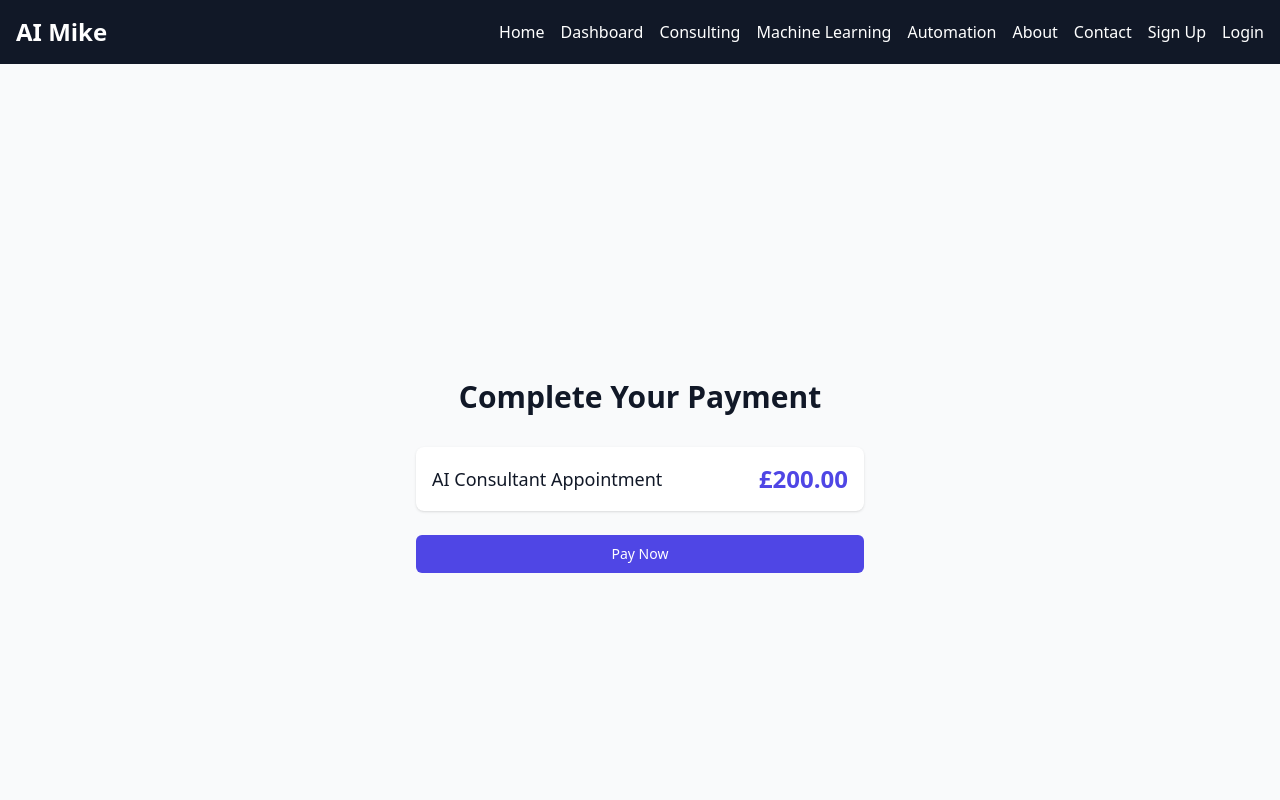
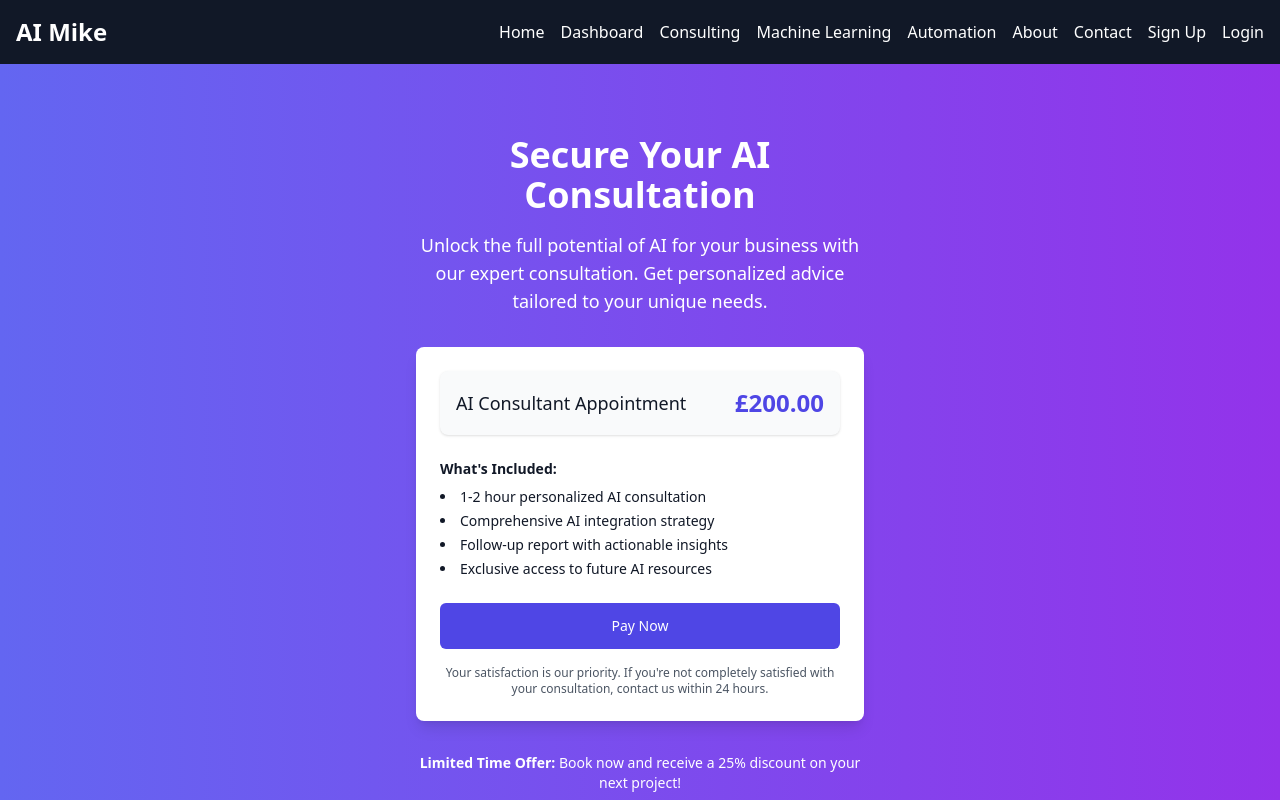
Before and after one commit to m0onpi/aimike, a Next.js app: page /payment in a window 1280 px wide. Shown: the top 800 px of the page. Built offline with nearby package versions, Linux system fonts and the light colour scheme; no server answers; sample sign-in values are in the browser's storage.

Commit message:
payment page update

```diff
--- a/app/dashboard/page.tsx
+++ b/app/dashboard/page.tsx
@@ -1,6 +1,6 @@
 'use client';
 import { useEffect, useState } from 'react';
-import { useSession } from 'next-auth/react';
+import { useSession, signOut} from 'next-auth/react';
 import { useRouter } from 'next/navigation';
 
 const Dashboard = () => {
@@ -144,13 +144,19 @@ const Dashboard = () => {
         </div>
       )}
 
-    <div className="mt-8">
+      <div className="mt-8 flex flex-col md:flex-row md:justify-center space-y-4 md:space-y-0 md:space-x-4">
         <a
           href="/contact"
           className="inline-block bg-indigo-600 text-white font-semibold py-3 px-6 rounded-lg shadow-lg hover:bg-indigo-700 transition duration-300"
         >
           Contact Support
         </a>
+        <button
+          onClick={() => signOut()}
+          className="inline-block bg-red-600 text-white font-semibold py-3 px-6 rounded-lg shadow-lg hover:bg-red-700 transition duration-300"
+        >
+          Logout
+        </button>
       </div>
     </div>
   </div>
--- a/app/payment/page.tsx
+++ b/app/payment/page.tsx
@@ -59,32 +59,53 @@ export default function PaymentPage() {
   }
 
   return (
-    <div className="min-h-screen flex items-center justify-center bg-gray-50 py-12 px-4 sm:px-6 lg:px-8">
+<div className="min-h-screen flex items-center justify-center bg-gradient-to-r from-indigo-500 to-purple-600 py-12 px-4 sm:px-6 lg:px-8 text-white">
   <div className="max-w-md w-full space-y-8">
-        <div>
-          <h2 className="mt-6 text-center text-3xl font-extrabold text-gray-900">
-            Complete Your Payment
+    <div className="text-center">
+      <h2 className="text-4xl font-extrabold">
+        Secure Your AI Consultation
       </h2>
+      <p className="mt-4 text-lg">
+        Unlock the full potential of AI for your business with our expert consultation. Get personalized advice tailored to your unique needs.
+      </p>
     </div>
-        <div className="mt-8 space-y-6">
-          <div className="flex items-center justify-between p-4 bg-white rounded-lg shadow">
-            <span className="text-lg font-medium text-gray-900">AI Consultant Appointment</span>
+    <div className="mt-8 space-y-6 bg-white p-6 rounded-lg shadow-lg text-gray-900">
+      <div className="flex items-center justify-between p-4 bg-gray-50 rounded-lg shadow">
+        <span className="text-lg font-medium">AI Consultant Appointment</span>
         <span className="text-2xl font-semibold text-indigo-600">£200.00</span>
       </div>
+      <div className="mt-4 text-sm">
+        <p><strong>What&apos;s Included:</strong></p>
+        <ul className="list-disc list-inside space-y-1 mt-2">
+          <li>1-2 hour personalized AI consultation</li>
+          <li>Comprehensive AI integration strategy</li>
+          <li>Follow-up report with actionable insights</li>
+          <li>Exclusive access to future AI resources</li>
+        </ul>
+      </div>
+      <div className="mt-6">
         {error && (
           <div className="text-red-500 text-sm mt-2">{error}</div>
         )}
-          <div>
         <button
           onClick={handlePayment}
           disabled={loading}
-              className="group relative w-full flex justify-center py-2 px-4 border border-transparent text-sm font-medium rounded-md text-white bg-indigo-600 hover:bg-indigo-700 focus:outline-none focus:ring-2 focus:ring-offset-2 focus:ring-indigo-500"
+          className="group relative w-full flex justify-center py-3 px-4 border border-transparent text-sm font-medium rounded-md text-white bg-indigo-600 hover:bg-indigo-700 focus:outline-none focus:ring-2 focus:ring-offset-2 focus:ring-indigo-500"
         >
           {loading ? 'Processing...' : 'Pay Now'}
         </button>
+        <p className="mt-4 text-xs text-gray-600 text-center">
+          Your satisfaction is our priority. If you're not completely satisfied with your consultation, contact us within 24 hours.
+        </p>
+      </div>
+    </div>
+    <div className="text-center mt-8">
+      <p className="text-sm">
+        <strong>Limited Time Offer:</strong> Book now and receive a 25% discount on your next project!
+      </p>
     </div>
   </div>
 </div>
-    </div>
+
   );
 }
```
Lines whose indentation alone changed are shown as unchanged.
